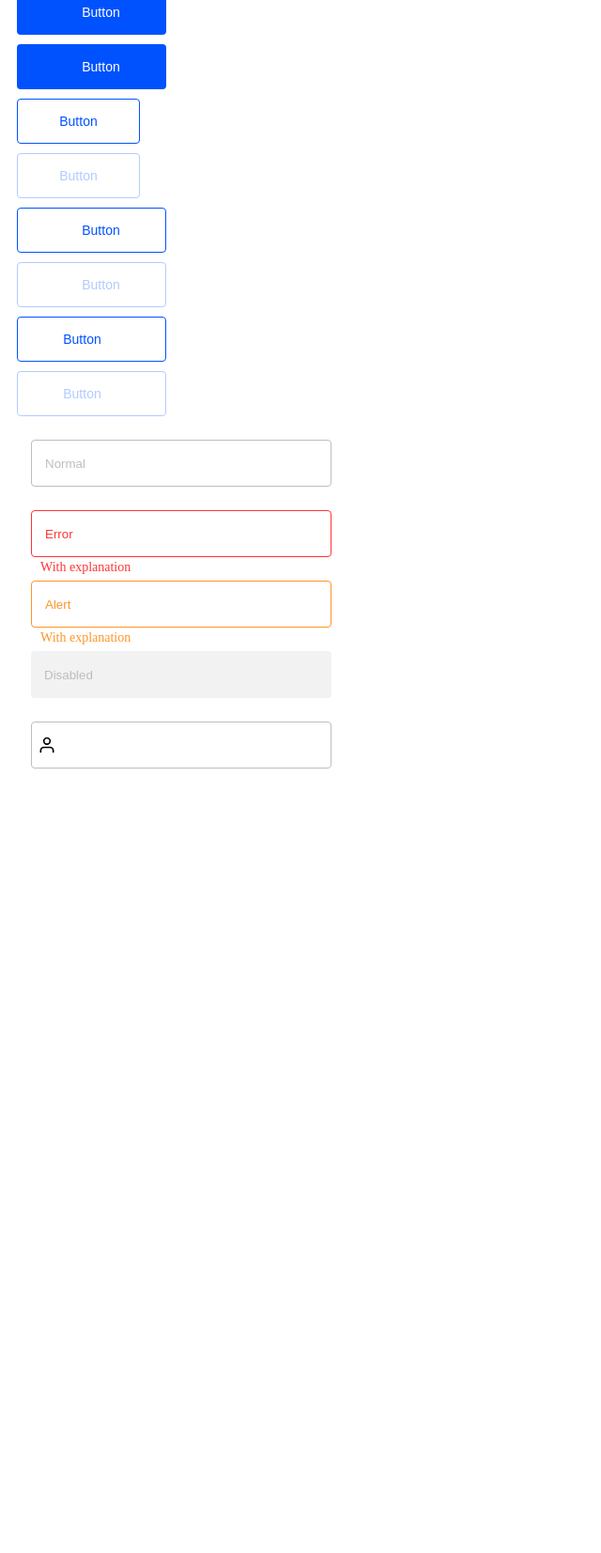
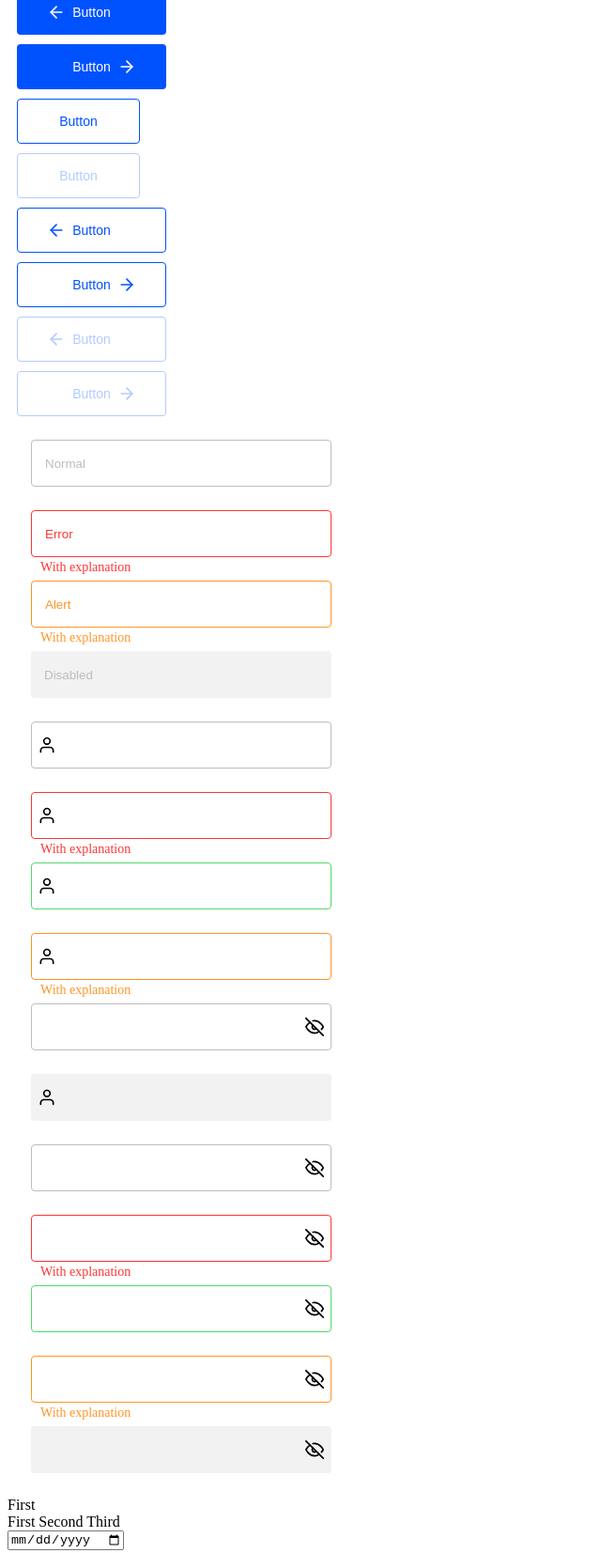
Before and after one commit to OlleyO/ui-kit, a website: page components.html in a window 1280 px wide. Shown: the part 137-1790 px from the top of the page at 94% size, without its empty margins (0-640 px from the left). Before the commit the page ends 980 px from the top, so only its background shows below. Drawn offline with nearby package versions, Linux system fonts and the light colour scheme.

Commit message:
fixed button icons

```diff
--- a/components.html
+++ b/components.html
@@ -15,61 +15,38 @@
   <body>
     <button class="btn primary p4">Button</button>
     <button class="btn primary p4" disabled>Button</button>
-    <button class="btn iconed primary p4">
-      <svg class="feather left">
-        <use
-          xlink:href="./node_modules/feather-icons/dist/feather-sprite.svg#arrow-left"
-        />
-      </svg>
+    <button class="btn primary p4 iconed">
+      <i class="icon left" data-feather="arrow-left"></i>
       Button
     </button>
 
-    <button class="btn iconed primary p4" disabled>
-      <svg class="feather left">
-        <use
-          xlink:href="./node_modules/feather-icons/dist/feather-sprite.svg#arrow-left"
-        ></use>
-      </svg>
+    <button class="btn primary p4 iconed">
       Button
+      <i class="icon right" data-feather="arrow-right"></i>
     </button>
 
     <button class="btn ghost primary p4">Button</button>
+
     <button class="btn ghost primary p4" disabled>Button</button>
 
     <button class="btn ghost primary p4 iconed">
-      <svg class="feather left">
-        <use
-          xlink:href="./node_modules/feather-icons/dist/feather-sprite.svg#arrow-left"
-        ></use>
-      </svg>
-      Button
-    </button>
-
-    <button class="btn ghost primary p4 iconed" disabled>
-      <svg class="feather left">
-        <use
-          xlink:href="./node_modules/feather-icons/dist/feather-sprite.svg#arrow-left"
-        ></use>
-      </svg>
+      <i class="icon left" data-feather="arrow-left"></i>
       Button
     </button>
 
     <button class="btn ghost primary p4 iconed">
       Button
-      <svg class="feather right">
-        <use
-          xlink:href="./node_modules/feather-icons/dist/feather-sprite.svg#arrow-right"
-        ></use>
-      </svg>
+      <i class="icon right" data-feather="arrow-right"></i>
+    </button>
+
+    <button class="btn ghost primary p4 iconed" disabled>
+      <i class="icon left" data-feather="arrow-left"></i>
+      Button
     </button>
 
     <button class="btn ghost primary p4 iconed" disabled>
       Button
-      <svg class="feather right">
-        <use
-          xlink:href="./node_modules/feather-icons/dist/feather-sprite.svg#arrow-right"
-        ></use>
-      </svg>
+      <i class="icon right" data-feather="arrow-right"></i>
     </button>
 
     <div class="input-container">
@@ -93,6 +70,83 @@
       <input class="input primary" type="text" />
     </div>
 
+    <div class="input-container">
+      <i class="icon left" data-feather="user"></i>
+      <input type="text" class="input error" />
+      <p class="explanation p4">With explanation</p>
+    </div>
+
+    <div class="input-container">
+      <i class="icon left" data-feather="user"></i>
+      <input type="text" class="input success" />
+    </div>
+
+    <div class="input-container">
+      <i class="icon left" data-feather="user"></i>
+      <input type="text" class="input alert" />
+      <p class="explanation p4">With explanation</p>
+    </div>
+
+    <div class="input-container">
+      <i class="icon right" data-feather="eye-off"></i>
+      <input class="input primary" type="text" />
+    </div>
+
+    <div class="input-container">
+      <i class="icon left" data-feather="user"></i>
+      <input class="input primary" type="text" disabled />
+    </div>
+
+    <div class="input-container">
+      <i class="icon right" data-feather="eye-off"></i>
+      <input class="input primary" type="text" />
+    </div>
+
+    <div class="input-container">
+      <i class="icon right" data-feather="eye-off"></i>
+      <input type="text" class="input error" />
+      <p class="explanation p4">With explanation</p>
+    </div>
+
+    <div class="input-container">
+      <i class="icon right" data-feather="eye-off"></i>
+      <input type="text" class="input success" />
+    </div>
+
+    <div class="input-container">
+      <i class="icon right" data-feather="eye-off"></i>
+      <input type="text" class="input alert" />
+      <p class="explanation p4">With explanation</p>
+    </div>
+
+    <div class="input-container">
+      <i class="icon right" data-feather="eye-off"></i>
+      <input class="input primary" type="text" disabled />
+    </div>
+
+    <!-- <select class="dropdown" name="select" id="select">
+      <option value="-1" selected>Select</option>
+      <option value="0">First</option>
+      <option value="1">Second</option>
+      <option value="2">Third</option>
+    </select> -->
+
+    <div class="dropdown-wrapper">
+      <div class="dropdown">
+        <div class="select_trigger">
+          <span>First</span>
+          <div class="arrow"></div>
+        </div>
+        <div class="options">
+          <span class="option selected" data-value="0">First</span>
+          <span class="option" data-value="1">Second</span>
+          <span class="option" data-value="2">Third</span>
+        </div>
+      </div>
+    </div>
+
+    <input class="calender" type="date" />
+
     <script>
       feather.replace();
     </script>
--- a/styles/components.css
+++ b/styles/components.css
@@ -52,18 +52,28 @@
   margin: 25px;
 }
 
+.input-container .icon.left + .input {
+  padding-left: 30px;
+}
+
+.input-container .icon.right + .input {
+  padding-right: 30px;
+}
+
 .input-container .icon {
   position: absolute;
 }
 
-.icon.left {
+.input-container .icon.left {
   padding: 15px;
   text-align: left;
+  left: 25px;
 }
 
-.icon.right {
+.input-container .icon.right {
   padding: 15px;
   text-align: right;
+  left: 310px;
 }
 
 .feather {
@@ -76,12 +86,16 @@
   fill: none;
 }
 
-.feather.left {
-  left: 25px;
+.btn.iconed .icon {
+  position: absolute;
 }
 
-.feather.right {
-  right: 40px;
+.btn.iconed .icon.left {
+  left: 50px;
+}
+
+.btn.iconed .icon.right {
+  left: 125px;
 }
 
 .btn.iconed {
```
